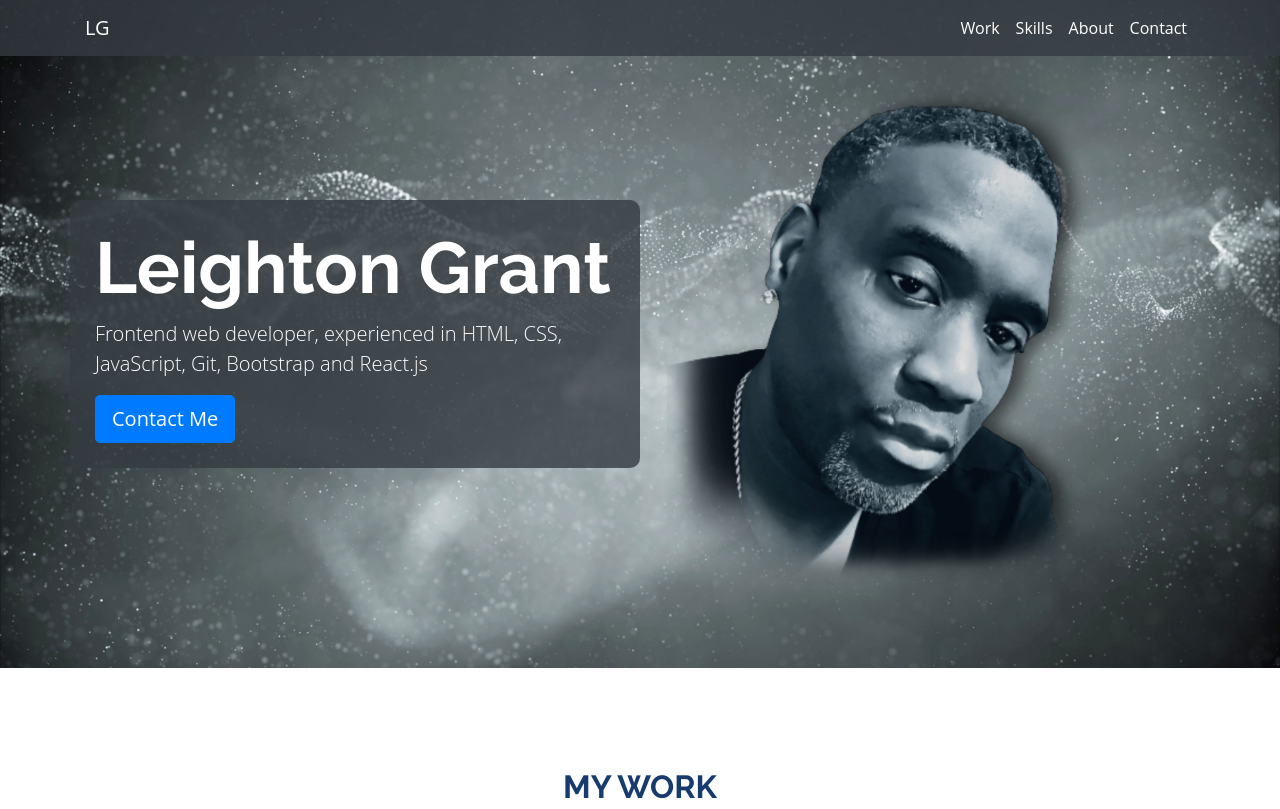
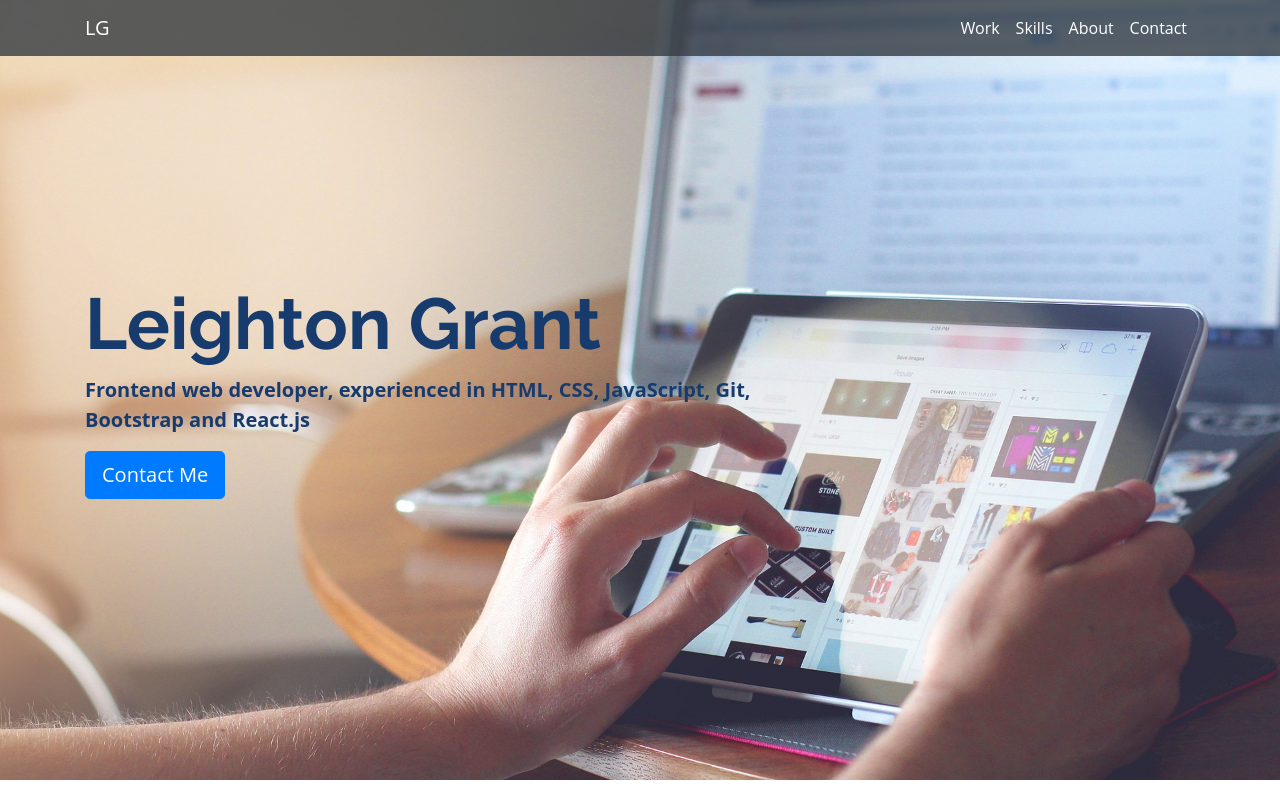
Before and after one commit to leightongrant/Bootstrap-Portfolio, a plain HTML site: page index.html in a window 1280 px wide. Shown: the top 809 px of the page. Drawn offline with nearby package versions, Linux system fonts and the light colour scheme.

Commit message:
changes hero background and adds image to about me section

```diff
--- a/css/style.css
+++ b/css/style.css
@@ -66,9 +66,10 @@ h6 {
 /* Hero */
 #hero {
     background-color: #000;
-    background-image: url(../images/bg-abstract.jpg);
+    background-image: url(../images/bg-screens.jpg);
     background-size: cover;
     background-position: center;
+    height: calc(100vh - 20px);
 }
 
 .jumbotron {
@@ -77,15 +78,15 @@ h6 {
 
 .jumbotron p,
 h1 {
-    color: var(--white)
+    color: var(--h-color)
 }
 
-.jumbotron .info {
+/* .jumbotron .info {
     background: hsla(210, 10%, 23%, 0.8);
     padding: 25px;
     border-radius: 10px;
     margin: 0;
-}
+} */
 
 /* My Work */
 #work h5.card-title,
@@ -142,7 +143,7 @@ h1 {
 #about .card {
     border-top: 3px solid var(--blue);
     border-bottom: 3px solid var(--blue);
-    height: 300px;
+    min-height: 300px;
 }
 
 .contact-icon {
--- a/index.html
+++ b/index.html
@@ -46,19 +46,23 @@
     </nav>
 
     <!-- Hero -->
-    <header id="hero">
-        <div class="jumbotron jumbotron-fluid mb-0">
+    <header id="hero" class=" d-flex align-items-center">
+        <div class="container p-0">
+            <div class="jumbotron jumbotron-fluid mb-0 ">
                 <div class="container">
-                <div class="row d-flex align-items-center justify-content-center text-center text-md-left">
-                    <div class="col-12 col-md-6 order-2 order-md-1 info">
-                        <h1 class="display-3">Leighton Grant</h1>
-                        <p class="lead">Frontend web developer, experienced in HTML, CSS, JavaScript, Git, Bootstrap and
+                    <div class="row">
+
+                        <div class="col-12 col-md-8 info">
+                            <h1 class="display-3 display-md-3">Leighton Grant</h1>
+                            <p class="lead font-weight-bold">Frontend web developer, experienced in HTML, CSS,
+                                JavaScript,
+                                Git,
+                                Bootstrap
+                                and
                                 React.js</p>
                             <a class="btn btn-primary btn-lg" href="#about-contact" role="button">Contact Me</a>
                         </div>
-                    <div
-                        class="col-12 col-md-6 order-1 order-md-2 d-flex justify-content-center justify-content-md-end">
-                        <img src="images/profile.png" alt="profile picture" class="img-fluid">
+
                     </div>
                 </div>
             </div>
@@ -382,11 +386,22 @@
                     <div id="about">
                         <div class="card">
                             <div class="card-body">
+
                                 <h3 class="card-title">About</h3>
-                                <p class="card-text">Lorem ipsum dolor sit amet consectetur adipisicing elit.
-                                    Accusantium vero optio veniam aspernatur molestias consectetur nisi maiores modi in
+                                <div class="about-info d-flex flex-wrap flex-sm-wrap flex-md-wrap flex-lg-nowrap">
+                                    <img class="img-thumbnail" src="images/profile-pic.jpg" alt="leighton" width="150px"
+                                        style="display: block">
+                                    <p class="card-text ml-0 ml-sm-0 ml-md-0 ml-lg-4 mt-4 mt-sm-4 mt-md-4 mt-lg-0">Lorem
+                                        ipsum dolor sit
+                                        amet
+                                        consectetur
+                                        adipisicing
+                                        elit.
+                                        Accusantium vero optio veniam aspernatur molestias consectetur nisi maiores modi
+                                        in
                                         mollitia, cumque inventore blanditiis incidunt reprehenderit iste ipsa impedit
                                         doloremque ducimus?</p>
+                                </div>
 
                             </div>
                         </div>
```
Also changed, not shown: images/bg-screens.jpg (added). Lines whose indentation alone changed are shown as unchanged.
